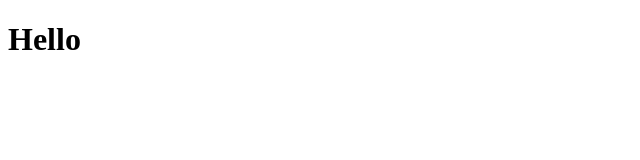
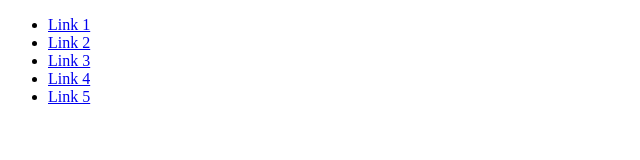
Before and after one commit to Muhammadjewel/sample-project, a plain HTML site: page index.html in a window 1280 px wide. Shown: the whole page, without its empty margins (0-640 px from the left). Drawn offline with Linux system fonts and the light colour scheme.

Commit message:
Create sitemenu HTML

```diff
--- a/index.html
+++ b/index.html
@@ -6,6 +6,16 @@
   <title>Misol loyihasi</title>
 </head>
 <body>
-  <h1>Hello</h1>
+
+  <nav class="sitemenu">
+    <ul class="sitemenu-list">
+      <li><a href="#">Link 1</a></li>
+      <li><a href="#">Link 2</a></li>
+      <li><a href="#">Link 3</a></li>
+      <li><a href="#">Link 4</a></li>
+      <li><a href="#">Link 5</a></li>
+    </ul>
+  </nav>
+
 </body>
 </html>
```
